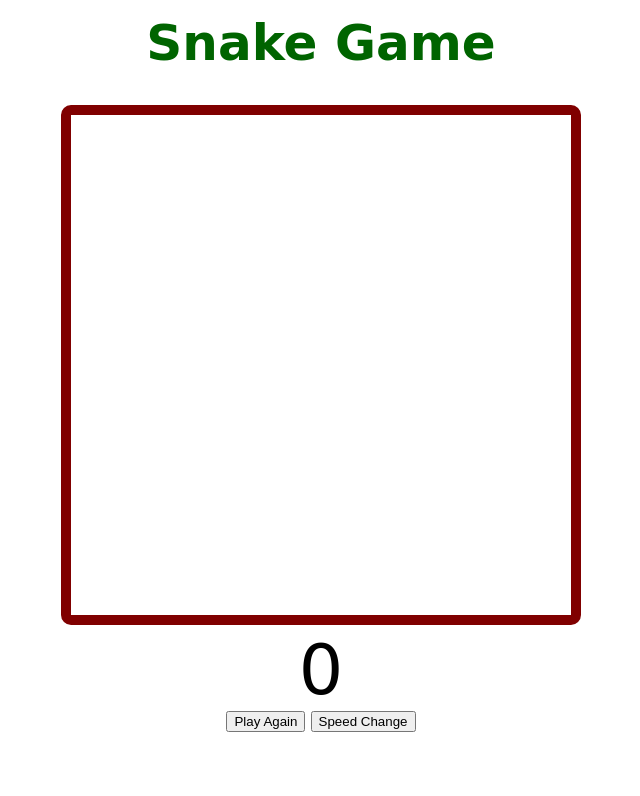
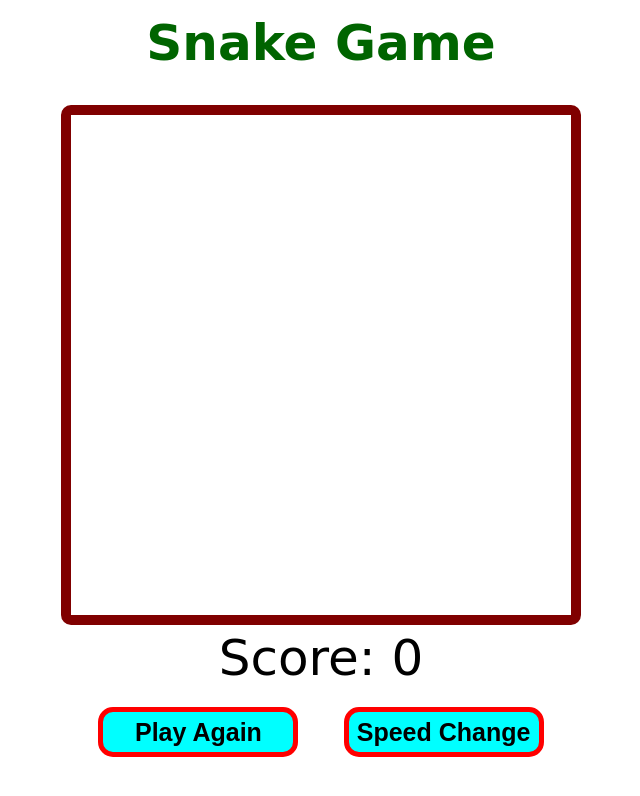
Before and after one commit to hajjiramos/Project-SnakeGame, a plain HTML site: page index.html in a window 1280 px wide. Shown: the whole page, without its empty margins (319-959 px from the left). Drawn offline with Linux system fonts and the light colour scheme.

Commit message:
added Play Again and Speed Change buttons

```diff
--- a/index.html
+++ b/index.html
@@ -12,7 +12,7 @@
 
     <div id="container">
         <canvas id="gameBoard"></canvas>
-        <div id="score">0</div>
+        <div id="score">Score: 0</div>
         <button id="btnPlayAgain">Play Again</button>
         <button id="btnSpeed">Speed Change</button>
     </div>
--- a/style.css
+++ b/style.css
@@ -28,6 +28,26 @@ h1 {
 }
 
 #score {
-    font-size: 70px;
+    font-size: 50px;
+}
+
+button {
+    font-size: 25px;
+    font-weight: bold;
+    width: 200px;
+    height: 50px;
+    border: 5px solid red;
+    border-radius: 15px;
+    cursor: pointer;
+    background-color:aqua;
+    margin: 20px;
 
 }
+
+button:hover {
+    background-color: rgb(165, 226, 245);
+}
+
+button:active {
+    background-color: whitesmoke;
+}
```
